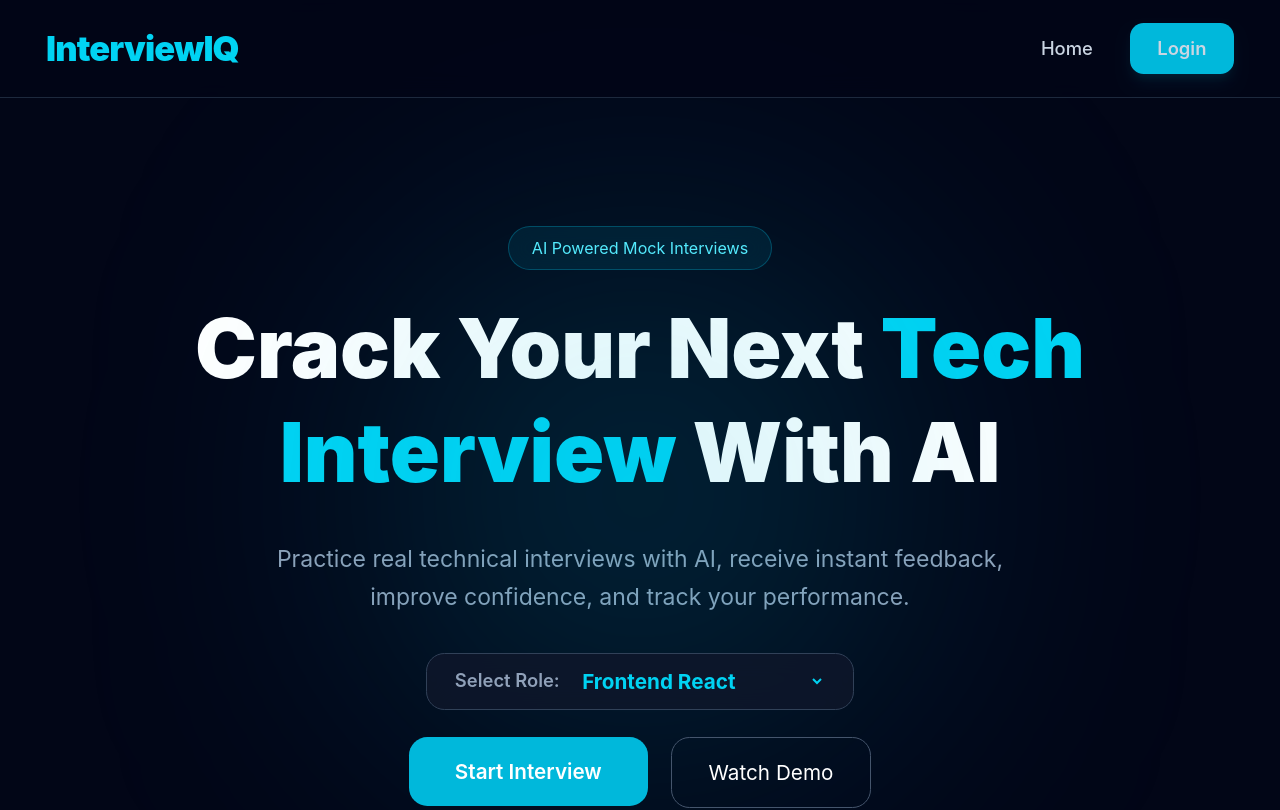
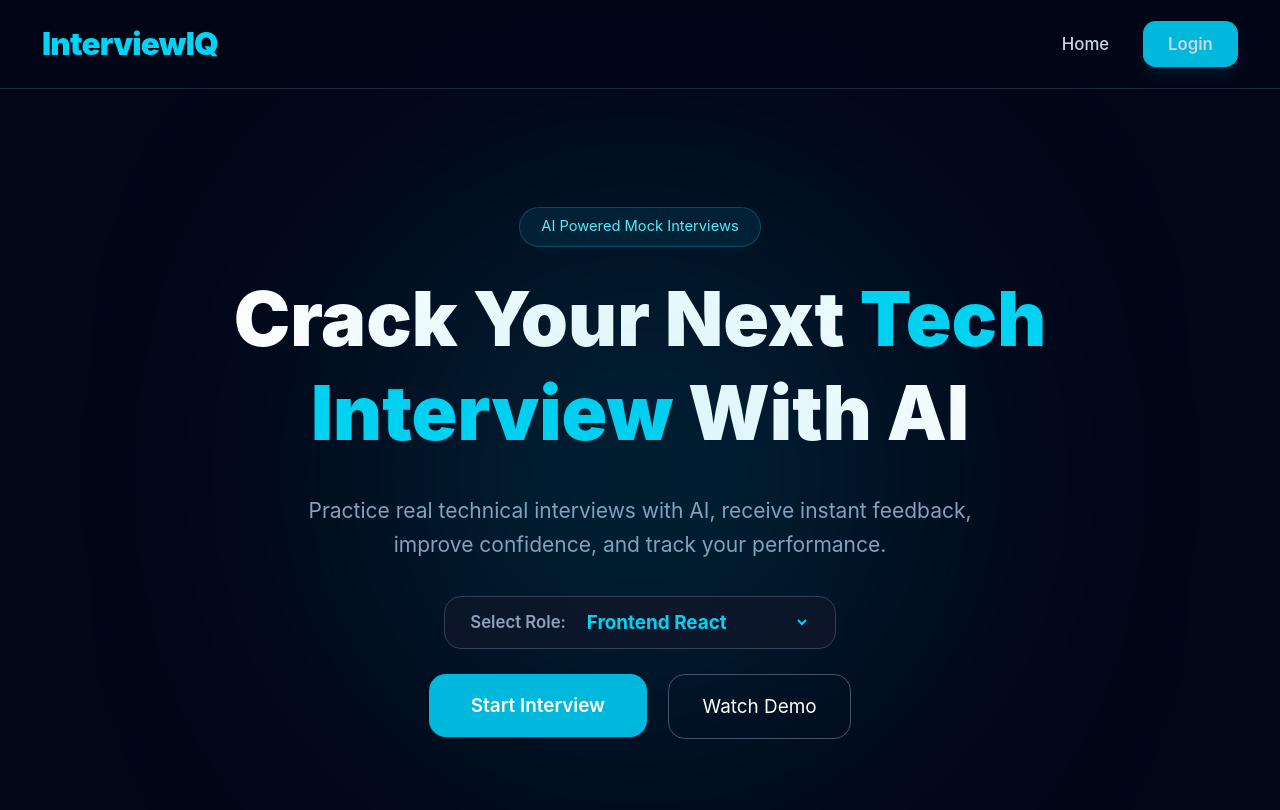
Before and after one commit to abhi-sri94/interviewiq, a React (Vite) app in the folder interviewiq/frontend/: page / in a window 1280 px wide. Shown: the top 810 px of the page. Built offline with nearby package versions, Linux system fonts and the light colour scheme; no server answers; the HTML template or start-up script is replaced by a standard one.

Commit message:
style: scale down root font size for smaller global typography

```diff
--- a/interviewiq/frontend/src/index.css
+++ b/interviewiq/frontend/src/index.css
@@ -1,12 +1,12 @@
 @import "tailwindcss";
 
 html {
-  font-size: 100%; /* Default mobile-friendly font size */
+  font-size: 95%; /* Default mobile-friendly font size */
 }
 
 @media (min-width: 768px) {
   html {
-    font-size: 115%; /* Desktop scale */
+    font-size: 105%; /* Desktop scale */
   }
 }
 
```
